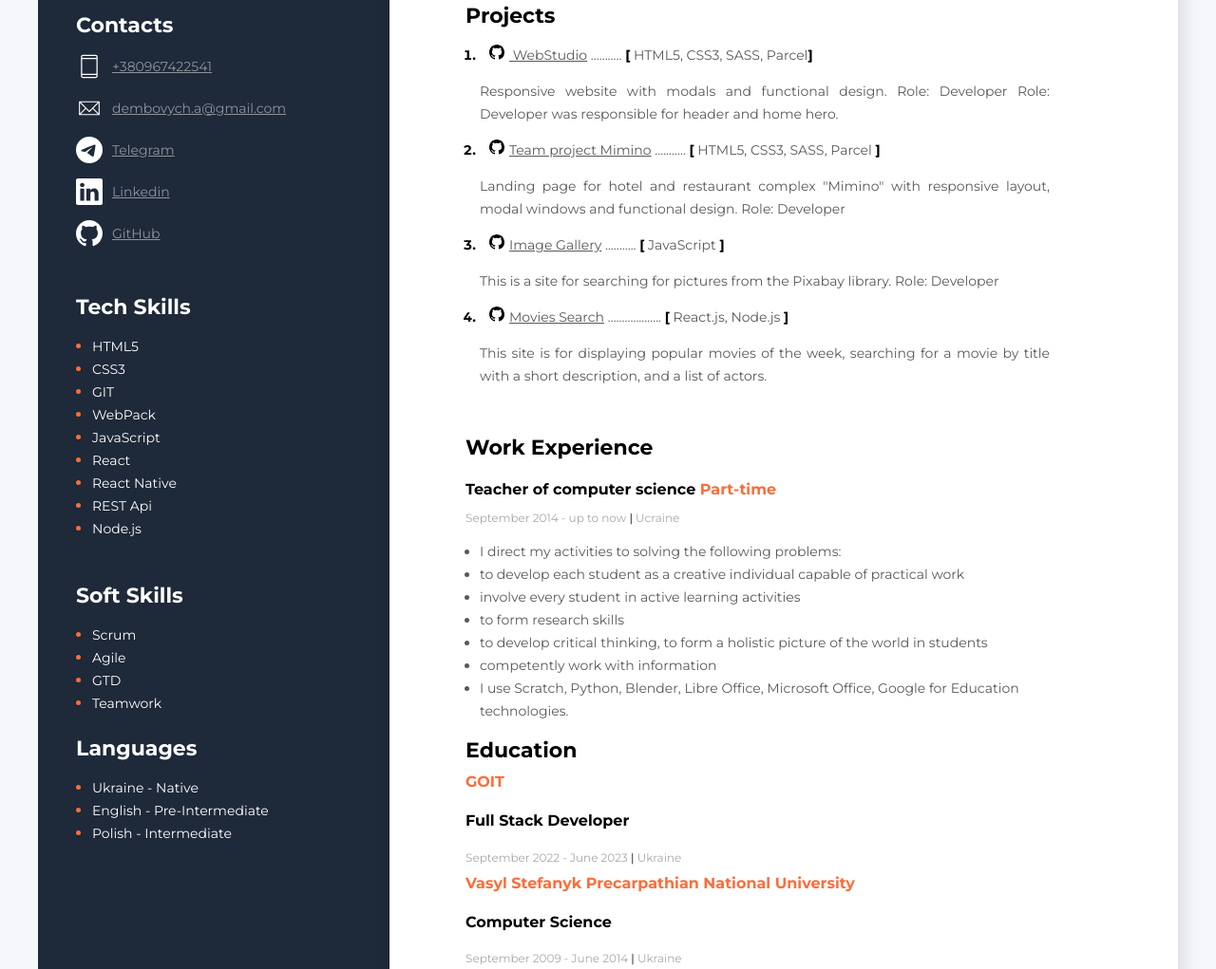
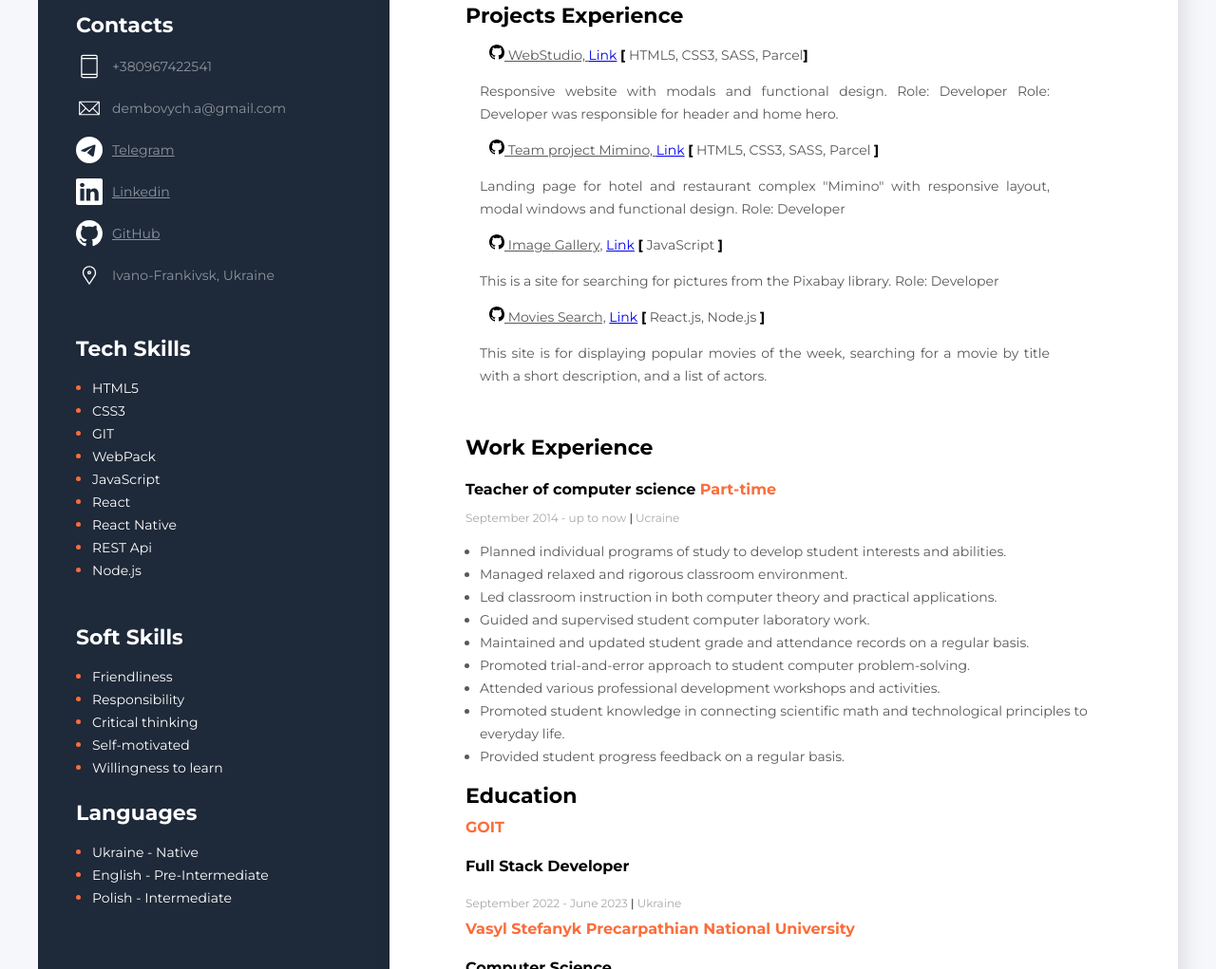
Before and after one commit to DembovychAnastasia/resume, a plain HTML site: page index.html in a window 1280 px wide. Shown: the part 389-1410 px from the top of the page at 95% size. Drawn offline with Linux system fonts and the light colour scheme.

Commit message:
update index

```diff
--- a/index.html
+++ b/index.html
@@ -26,47 +26,53 @@
             <!--Project-->
             <div class="projects">
                 <h3 class="title">
-                   Projects
+                   Projects Experience
                 </h3>
 
-                <ol class="project-list">
+                <ul class="project-list">
                     <li class="project-item">
                         <span class="project">
-                            <a href="https://dembovychanastasia.github.io/goit-markup-hw-08/" class="project-link">
-                                <span><svg class="svg-icon-black" width="16" height="16" fill="currentColor" class="bi bi-github" viewBox="0 0 16 16"> <path d="M8 0C3.58 0 0 3.58 0 8c0 3.54 2.29 6.53 5.47 7.59.4.07.55-.17.55-.38 0-.19-.01-.82-.01-1.49-2.01.37-2.53-.49-2.69-.94-.09-.23-.48-.94-.82-1.13-.28-.15-.68-.52-.01-.53.63-.01 1.08.58 1.23.82.72 1.21 1.87.87 2.33.66.07-.52.28-.87.51-1.07-1.78-.2-3.64-.89-3.64-3.95 0-.87.31-1.59.82-2.15-.08-.2-.36-1.02.08-2.12 0 0 .67-.21 2.2.82.64-.18 1.32-.27 2-.27.68 0 1.36.09 2 .27 1.53-1.04 2.2-.82 2.2-.82.44 1.1.16 1.92.08 2.12.51.56.82 1.27.82 2.15 0 3.07-1.87 3.75-3.65 3.95.29.25.54.73.54 1.48 0 1.07-.01 1.93-.01 2.2 0 .21.15.46.55.38A8.012 8.012 0 0 0 16 8c0-4.42-3.58-8-8-8z"/> </svg></span>
-                                WebStudio</a>
-                       ...........
+                            <span> <a href="https://dembovychanastasia.github.io/goit-markup-hw-08/" class="project-link">
+                                <svg class="svg-icon-black" width="16" height="16" fill="currentColor" class="bi bi-github" viewBox="0 0 16 16"> <path d="M8 0C3.58 0 0 3.58 0 8c0 3.54 2.29 6.53 5.47 7.59.4.07.55-.17.55-.38 0-.19-.01-.82-.01-1.49-2.01.37-2.53-.49-2.69-.94-.09-.23-.48-.94-.82-1.13-.28-.15-.68-.52-.01-.53.63-.01 1.08.58 1.23.82.72 1.21 1.87.87 2.33.66.07-.52.28-.87.51-1.07-1.78-.2-3.64-.89-3.64-3.95 0-.87.31-1.59.82-2.15-.08-.2-.36-1.02.08-2.12 0 0 .67-.21 2.2.82.64-.18 1.32-.27 2-.27.68 0 1.36.09 2 .27 1.53-1.04 2.2-.82 2.2-.82.44 1.1.16 1.92.08 2.12.51.56.82 1.27.82 2.15 0 3.07-1.87 3.75-3.65 3.95.29.25.54.73.54 1.48 0 1.07-.01 1.93-.01 2.2 0 .21.15.46.55.38A8.012 8.012 0 0 0 16 8c0-4.42-3.58-8-8-8z"/> </svg>
+                                WebStudio, </a></span>
+                                <span class="project"> <a href="https://github.com/DembovychAnastasia/goit-markup-hw-08" > Link</a></span>
+
                         <span class="project-braket">[</span> HTML5, CSS3, SASS, Parcel<span class="project-braket">]</span>
                         </span>
                         <p class="about-description-text"> Responsive website with modals and functional design. Role: Developer Role: Developer was responsible for header and home hero.</p>
                     </li>
                     <li class="project-item">
-                        <span class="project">
-                            <a href="https://dembovychanastasia.github.io/Mimino//" class="project-link"> <span><svg class="svg-icon-black" width="16" height="16" fill="currentColor" class="bi bi-github" viewBox="0 0 16 16"> <path d="M8 0C3.58 0 0 3.58 0 8c0 3.54 2.29 6.53 5.47 7.59.4.07.55-.17.55-.38 0-.19-.01-.82-.01-1.49-2.01.37-2.53-.49-2.69-.94-.09-.23-.48-.94-.82-1.13-.28-.15-.68-.52-.01-.53.63-.01 1.08.58 1.23.82.72 1.21 1.87.87 2.33.66.07-.52.28-.87.51-1.07-1.78-.2-3.64-.89-3.64-3.95 0-.87.31-1.59.82-2.15-.08-.2-.36-1.02.08-2.12 0 0 .67-.21 2.2.82.64-.18 1.32-.27 2-.27.68 0 1.36.09 2 .27 1.53-1.04 2.2-.82 2.2-.82.44 1.1.16 1.92.08 2.12.51.56.82 1.27.82 2.15 0 3.07-1.87 3.75-3.65 3.95.29.25.54.73.54 1.48 0 1.07-.01 1.93-.01 2.2 0 .21.15.46.55.38A8.012 8.012 0 0 0 16 8c0-4.42-3.58-8-8-8z"/> </svg></span>Team project Mimino</a>
-                       ...........
+                        <span class="project"><span>
+                            <a href="https://dembovychanastasia.github.io/Mimino//" class="project-link"> <svg class="svg-icon-black" width="16" height="16" fill="currentColor" class="bi bi-github" viewBox="0 0 16 16"> <path d="M8 0C3.58 0 0 3.58 0 8c0 3.54 2.29 6.53 5.47 7.59.4.07.55-.17.55-.38 0-.19-.01-.82-.01-1.49-2.01.37-2.53-.49-2.69-.94-.09-.23-.48-.94-.82-1.13-.28-.15-.68-.52-.01-.53.63-.01 1.08.58 1.23.82.72 1.21 1.87.87 2.33.66.07-.52.28-.87.51-1.07-1.78-.2-3.64-.89-3.64-3.95 0-.87.31-1.59.82-2.15-.08-.2-.36-1.02.08-2.12 0 0 .67-.21 2.2.82.64-.18 1.32-.27 2-.27.68 0 1.36.09 2 .27 1.53-1.04 2.2-.82 2.2-.82.44 1.1.16 1.92.08 2.12.51.56.82 1.27.82 2.15 0 3.07-1.87 3.75-3.65 3.95.29.25.54.73.54 1.48 0 1.07-.01 1.93-.01 2.2 0 .21.15.46.55.38A8.012 8.012 0 0 0 16 8c0-4.42-3.58-8-8-8z"/> </svg>
+                                Team project Mimino, </a></span>
+                            <span class="project"> <a href="https://github.com/DembovychAnastasia/Mimino" > Link</a></span>
+
                         <span class="project-braket">[</span> HTML5, CSS3, SASS, Parcel <span class="project-braket">]</span>
                         </span>
                         <p class="about-description-text">Landing page for hotel and restaurant complex "Mimino"  with responsive layout, modal windows and functional design. Role: Developer</p>
                     </li>
 
                     <li class="project-item">
-                        <span class="project">
-                            <a href="https://dembovychanastasia.github.io/goit-js-hw-11/" class="project-link">  <span><svg class="svg-icon-black" width="16" height="16" fill="currentColor" class="bi bi-github" viewBox="0 0 16 16"> <path d="M8 0C3.58 0 0 3.58 0 8c0 3.54 2.29 6.53 5.47 7.59.4.07.55-.17.55-.38 0-.19-.01-.82-.01-1.49-2.01.37-2.53-.49-2.69-.94-.09-.23-.48-.94-.82-1.13-.28-.15-.68-.52-.01-.53.63-.01 1.08.58 1.23.82.72 1.21 1.87.87 2.33.66.07-.52.28-.87.51-1.07-1.78-.2-3.64-.89-3.64-3.95 0-.87.31-1.59.82-2.15-.08-.2-.36-1.02.08-2.12 0 0 .67-.21 2.2.82.64-.18 1.32-.27 2-.27.68 0 1.36.09 2 .27 1.53-1.04 2.2-.82 2.2-.82.44 1.1.16 1.92.08 2.12.51.56.82 1.27.82 2.15 0 3.07-1.87 3.75-3.65 3.95.29.25.54.73.54 1.48 0 1.07-.01 1.93-.01 2.2 0 .21.15.46.55.38A8.012 8.012 0 0 0 16 8c0-4.42-3.58-8-8-8z"/> </svg></span>Image Gallery</a>
-                        ...........
+                        <span class="project"><span>
+                            <a href="https://dembovychanastasia.github.io/goit-js-hw-11/" class="project-link">  <svg class="svg-icon-black" width="16" height="16" fill="currentColor" class="bi bi-github" viewBox="0 0 16 16"> <path d="M8 0C3.58 0 0 3.58 0 8c0 3.54 2.29 6.53 5.47 7.59.4.07.55-.17.55-.38 0-.19-.01-.82-.01-1.49-2.01.37-2.53-.49-2.69-.94-.09-.23-.48-.94-.82-1.13-.28-.15-.68-.52-.01-.53.63-.01 1.08.58 1.23.82.72 1.21 1.87.87 2.33.66.07-.52.28-.87.51-1.07-1.78-.2-3.64-.89-3.64-3.95 0-.87.31-1.59.82-2.15-.08-.2-.36-1.02.08-2.12 0 0 .67-.21 2.2.82.64-.18 1.32-.27 2-.27.68 0 1.36.09 2 .27 1.53-1.04 2.2-.82 2.2-.82.44 1.1.16 1.92.08 2.12.51.56.82 1.27.82 2.15 0 3.07-1.87 3.75-3.65 3.95.29.25.54.73.54 1.48 0 1.07-.01 1.93-.01 2.2 0 .21.15.46.55.38A8.012 8.012 0 0 0 16 8c0-4.42-3.58-8-8-8z"/> </svg>
+                                Image Gallery,</a></span>
+                                <span class="project"> <a href="https://github.com/DembovychAnastasia/goit-js-hw-11" > Link</a></span>
+
                         <span class="project-braket">[</span> JavaScript <span class="project-braket">]</span>
                         </span>
                         <p class="about-description-text">This is a site for searching for pictures from the Pixabay library. Role: Developer</p>
 
                                             </li>
                     <li class="project-item">
-                        <span class="project">
-                            <a href="https://dembovychanastasia.github.io/goit-react-hw-05-movies/" class="project-link">  <span><svg class="svg-icon-black" width="16" height="16" fill="currentColor" class="bi bi-github" viewBox="0 0 16 16"> <path d="M8 0C3.58 0 0 3.58 0 8c0 3.54 2.29 6.53 5.47 7.59.4.07.55-.17.55-.38 0-.19-.01-.82-.01-1.49-2.01.37-2.53-.49-2.69-.94-.09-.23-.48-.94-.82-1.13-.28-.15-.68-.52-.01-.53.63-.01 1.08.58 1.23.82.72 1.21 1.87.87 2.33.66.07-.52.28-.87.51-1.07-1.78-.2-3.64-.89-3.64-3.95 0-.87.31-1.59.82-2.15-.08-.2-.36-1.02.08-2.12 0 0 .67-.21 2.2.82.64-.18 1.32-.27 2-.27.68 0 1.36.09 2 .27 1.53-1.04 2.2-.82 2.2-.82.44 1.1.16 1.92.08 2.12.51.56.82 1.27.82 2.15 0 3.07-1.87 3.75-3.65 3.95.29.25.54.73.54 1.48 0 1.07-.01 1.93-.01 2.2 0 .21.15.46.55.38A8.012 8.012 0 0 0 16 8c0-4.42-3.58-8-8-8z"/> </svg></span>Movies Search</a>
-                        ...................
+                        <span class="project"><span>
+                            <a href="https://dembovychanastasia.github.io/goit-react-hw-05-movies/" class="project-link">  <Movies><svg class="svg-icon-black" width="16" height="16" fill="currentColor" class="bi bi-github" viewBox="0 0 16 16"> <path d="M8 0C3.58 0 0 3.58 0 8c0 3.54 2.29 6.53 5.47 7.59.4.07.55-.17.55-.38 0-.19-.01-.82-.01-1.49-2.01.37-2.53-.49-2.69-.94-.09-.23-.48-.94-.82-1.13-.28-.15-.68-.52-.01-.53.63-.01 1.08.58 1.23.82.72 1.21 1.87.87 2.33.66.07-.52.28-.87.51-1.07-1.78-.2-3.64-.89-3.64-3.95 0-.87.31-1.59.82-2.15-.08-.2-.36-1.02.08-2.12 0 0 .67-.21 2.2.82.64-.18 1.32-.27 2-.27.68 0 1.36.09 2 .27 1.53-1.04 2.2-.82 2.2-.82.44 1.1.16 1.92.08 2.12.51.56.82 1.27.82 2.15 0 3.07-1.87 3.75-3.65 3.95.29.25.54.73.54 1.48 0 1.07-.01 1.93-.01 2.2 0 .21.15.46.55.38A8.012 8.012 0 0 0 16 8c0-4.42-3.58-8-8-8z"/> </svg>
+                                Movies Search,</a></span>
+                                <span class="project"> <a href="https://github.com/DembovychAnastasia/goit-react-hw-05-movies" > Link</a></span>
                         <span class="project-braket">[</span> React.js, Node.js <span class="project-braket">]</span>
                         </span>
                         <p class="about-description-text">This site is for displaying popular movies of the week, searching for a movie by title with a short description, and a list of actors.</p>
                     </li>
-                </ol>
+                </ul>
             </div>
             <!--Work-->
             <div class="work">
@@ -77,13 +83,15 @@
                     <p class="period">September 2014 - up to now   <span class="line"> | </span> Ucraine</p>
                     <ul class="work-list" >
 
-                        <li class="work-list-item">I direct my activities to solving the following problems:</li>
-                        <li class="work-list-item">to develop each student as a creative individual capable of practical work</li>
-                        <li class="work-list-item">involve every student in active learning activities</li>
-                        <li class="work-list-item">to form research skills</li>
-                        <li class="work-list-item">to develop critical thinking, to form a holistic picture of the world in students</li>
-                        <li class="work-list-item">competently work with information</li>
-                        <li class="work-list-item"> I use Scratch, Python, Blender, Libre Office, Microsoft Office, Google for Education technologies.</li>
+                        <li class="work-list-item">Planned individual programs of study to develop student interests and abilities.</li>
+                        <li class="work-list-item">Managed relaxed and rigorous classroom environment.</li>
+                        <li class="work-list-item">Led classroom instruction in both computer theory and practical applications.</li>
+                        <li class="work-list-item">Guided and supervised student computer laboratory work.</li>
+                        <li class="work-list-item">Maintained and updated student grade and attendance records on a regular basis.</li>
+                        <li class="work-list-item">Promoted trial-and-error approach to student computer problem-solving.</li>
+                        <li class="work-list-item"> Attended various professional development workshops and activities.</li>
+                        <li class="work-list-item"> Promoted student knowledge in connecting scientific math and technological principles to everyday life.</li>
+                        <li class="work-list-item"> Provided student progress feedback on a regular basis.</li>
 
                     </ul>
                 </div>
@@ -135,17 +143,23 @@
                 </p>
                 <p class="p-icon">
                     <span class="contact-type"><svg class="svg-icon"  width="16" height="16" fill="currentColor" class="bi bi-telegram" viewBox="0 0 16 16"> <path d="M16 8A8 8 0 1 1 0 8a8 8 0 0 1 16 0zM8.287 5.906c-.778.324-2.334.994-4.666 2.01-.378.15-.577.298-.595.442-.03.243.275.339.69.47l.175.055c.408.133.958.288 1.243.294.26.006.549-.1.868-.32 2.179-1.471 3.304-2.214 3.374-2.23.05-.012.12-.026.166.016.047.041.042.12.037.141-.03.129-1.227 1.241-1.846 1.817-.193.18-.33.307-.358.336a8.154 8.154 0 0 1-.188.186c-.38.366-.664.64.015 1.088.327.216.589.393.85.571.284.194.568.387.936.629.093.06.183.125.27.187.331.236.63.448.997.414.214-.02.435-.22.547-.82.265-1.417.786-4.486.906-5.751a1.426 1.426 0 0 0-.013-.315.337.337 0 0 0-.114-.217.526.526 0 0 0-.31-.093c-.3.005-.763.166-2.984 1.09z"/> </svg> </span>
-                    <a href="https://t.me/demovych_a" class="contact-link">Telegram</a>
+                    <a href="https://t.me/demovych_a" class="contact-link-dec">Telegram</a>
                 </p>
                 <p class="p-icon">
                     <span class="contact-type"> <svg class="svg-icon" width="16" height="16" fill="currentColor" class="bi bi-linkedin" viewBox="0 0 16 16"> <path d="M0 1.146C0 .513.526 0 1.175 0h13.65C15.474 0 16 .513 16 1.146v13.708c0 .633-.526 1.146-1.175 1.146H1.175C.526 16 0 15.487 0 14.854V1.146zm4.943 12.248V6.169H2.542v7.225h2.401zm-1.2-8.212c.837 0 1.358-.554 1.358-1.248-.015-.709-.52-1.248-1.342-1.248-.822 0-1.359.54-1.359 1.248 0 .694.521 1.248 1.327 1.248h.016zm4.908 8.212V9.359c0-.216.016-.432.08-.586.173-.431.568-.878 1.232-.878.869 0 1.216.662 1.216 1.634v3.865h2.401V9.25c0-2.22-1.184-3.252-2.764-3.252-1.274 0-1.845.7-2.165 1.193v.025h-.016a5.54 5.54 0 0 1 .016-.025V6.169h-2.4c.03.678 0 7.225 0 7.225h2.4z"/> </svg></span>
-                    <a href="https://www.linkedin.com/in/anastasiya-dembovych/" class="contact-link"> Linkedin</a>
+                    <a href="https://www.linkedin.com/in/anastasiya-dembovych/" class="contact-link-dec"> Linkedin</a>
                 </p>
                 <p class="p-icon">
                     <span class="contact-type"> <svg class="svg-icon" width="16" height="16" fill="currentColor" class="bi bi-github" viewBox="0 0 16 16"> <path d="M8 0C3.58 0 0 3.58 0 8c0 3.54 2.29 6.53 5.47 7.59.4.07.55-.17.55-.38 0-.19-.01-.82-.01-1.49-2.01.37-2.53-.49-2.69-.94-.09-.23-.48-.94-.82-1.13-.28-.15-.68-.52-.01-.53.63-.01 1.08.58 1.23.82.72 1.21 1.87.87 2.33.66.07-.52.28-.87.51-1.07-1.78-.2-3.64-.89-3.64-3.95 0-.87.31-1.59.82-2.15-.08-.2-.36-1.02.08-2.12 0 0 .67-.21 2.2.82.64-.18 1.32-.27 2-.27.68 0 1.36.09 2 .27 1.53-1.04 2.2-.82 2.2-.82.44 1.1.16 1.92.08 2.12.51.56.82 1.27.82 2.15 0 3.07-1.87 3.75-3.65 3.95.29.25.54.73.54 1.48 0 1.07-.01 1.93-.01 2.2 0 .21.15.46.55.38A8.012 8.012 0 0 0 16 8c0-4.42-3.58-8-8-8z"/> </svg></span>
-                    <a href="https://github.com/DembovychAnastasia" class="contact-link"> GitHub</a>
+                    <a href="https://github.com/DembovychAnastasia" class="contact-link-dec"> GitHub</a>
                 </p>
-
+                <p class="p-icon">
+                    <span class="contact-type"> <svg class="svg-icon" viewBox="0 0 20 20">
+                        <path fill="none" d="M10.001,6.54c-0.793,0-1.438,0.645-1.438,1.438c0,0.792,0.645,1.435,1.438,1.435c0.791,0,1.435-0.644,1.435-1.435C11.437,7.184,10.792,6.54,10.001,6.54z M10.001,8.454c-0.264,0-0.479-0.213-0.479-0.476c0-0.265,0.215-0.479,0.479-0.479c0.263,0,0.477,0.214,0.477,0.479C10.478,8.241,10.265,8.454,10.001,8.454z"></path>
+                        <path fill="none" d="M10,3.021c-2.815,0-5.106,2.291-5.106,5.106c0,0.781,0.188,1.549,0.562,2.282c0.011,0.062,0.036,0.12,0.07,0.174l0.125,0.188c0.074,0.123,0.151,0.242,0.225,0.341l3.727,5.65c0.088,0.135,0.238,0.215,0.399,0.215c0.161,0,0.311-0.08,0.4-0.215l3.752-5.68c0.057-0.08,0.107-0.159,0.153-0.232l0.132-0.199c0.033-0.05,0.054-0.104,0.064-0.159c0.401-0.757,0.605-1.551,0.605-2.366C15.107,5.312,12.815,3.021,10,3.021z M13.596,10.152c-0.017,0.03-0.029,0.062-0.039,0.095l-0.056,0.084c-0.043,0.066-0.085,0.133-0.139,0.211L10,15.629l-3.339-5.061c-0.068-0.095-0.132-0.193-0.203-0.309l-0.051-0.078c-0.009-0.031-0.021-0.061-0.038-0.089C6.026,9.458,5.852,8.796,5.852,8.127c0-2.287,1.861-4.148,4.147-4.148c2.288,0,4.149,1.861,4.149,4.148C14.148,8.823,13.963,9.503,13.596,10.152z"></path>
+                    </svg></span>
+                    <a href="https://goo.gl/maps/qbAuRUUbZSeDJR11A" class="contact-link"> Ivano-Frankivsk, Ukraine</a>
+                </p>
                 </div>
 
 
@@ -169,10 +183,11 @@
             <div class="soft-skills">
                 <h3 class="sidebar-title">Soft Skills</h3>
                 <ul  class="soft-skills-list">
-                    <li class="soft-skills-item"> <span class="soft-skills-text">Scrum</span></li>
-                    <li class="soft-skills-item"><span class="soft-skills-text">Agile</span> </li>
-                    <li class="soft-skills-item"> <span class="soft-skills-text">GTD</span></li>
-                    <li class="soft-skills-item"> <span class="soft-skills-text">Teamwork</span></li>
+                    <li class="soft-skills-item"> <span class="soft-skills-text">Friendliness</span></li>
+                    <li class="soft-skills-item"><span class="soft-skills-text">Responsibility</span> </li>
+                    <li class="soft-skills-item"> <span class="soft-skills-text">Critical thinking</span></li>
+                    <li class="soft-skills-item"> <span class="soft-skills-text">Self-motivated</span></li>
+                    <li class="soft-skills-item"> <span class="soft-skills-text">Willingness to learn</span></li>
 
             </div>
              <!--Langvige-->
--- a/styles/styles.css
+++ b/styles/styles.css
@@ -19,7 +19,7 @@
   }
   .svg-icon-black {
     fill: #000000;
-    margin-right: 5px;
+    /* margin-right: 5px; */
   }
   .svg-icon path,
   .svg-icon polygon,
@@ -107,6 +107,7 @@
 .project-list {
     padding: 0;
     margin-left: 15px;
+    list-style: none;
 }
 
 .project-item {
@@ -279,6 +280,15 @@
     font-size: 14px;
     line-height: 24px;
     color: #8E949C;
+    text-decoration: none;
+}
+.contact-link-dec {
+    font-style: normal;
+    font-weight: 400;
+    font-size: 14px;
+    line-height: 24px;
+    color: #8E949C;
+    /* text-decoration: none; */
 }
 
 .sidebar-title {
```
